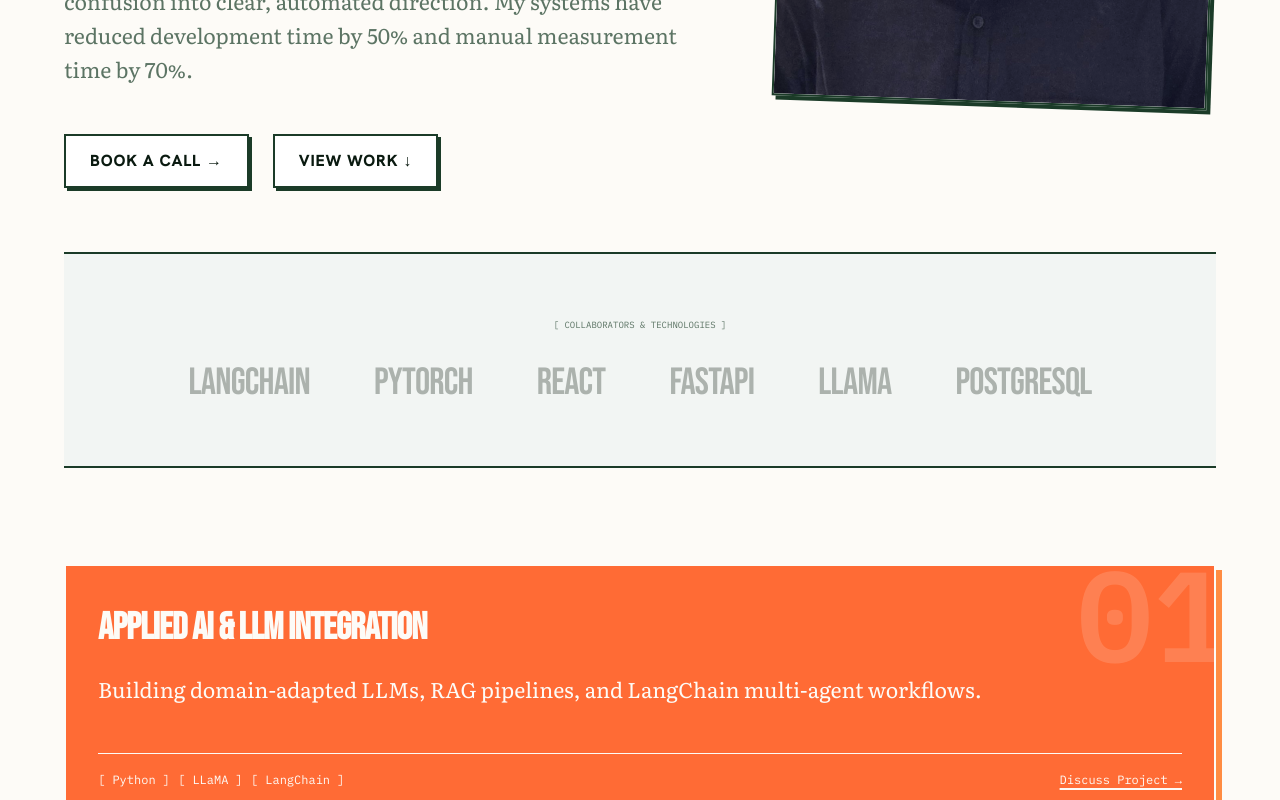
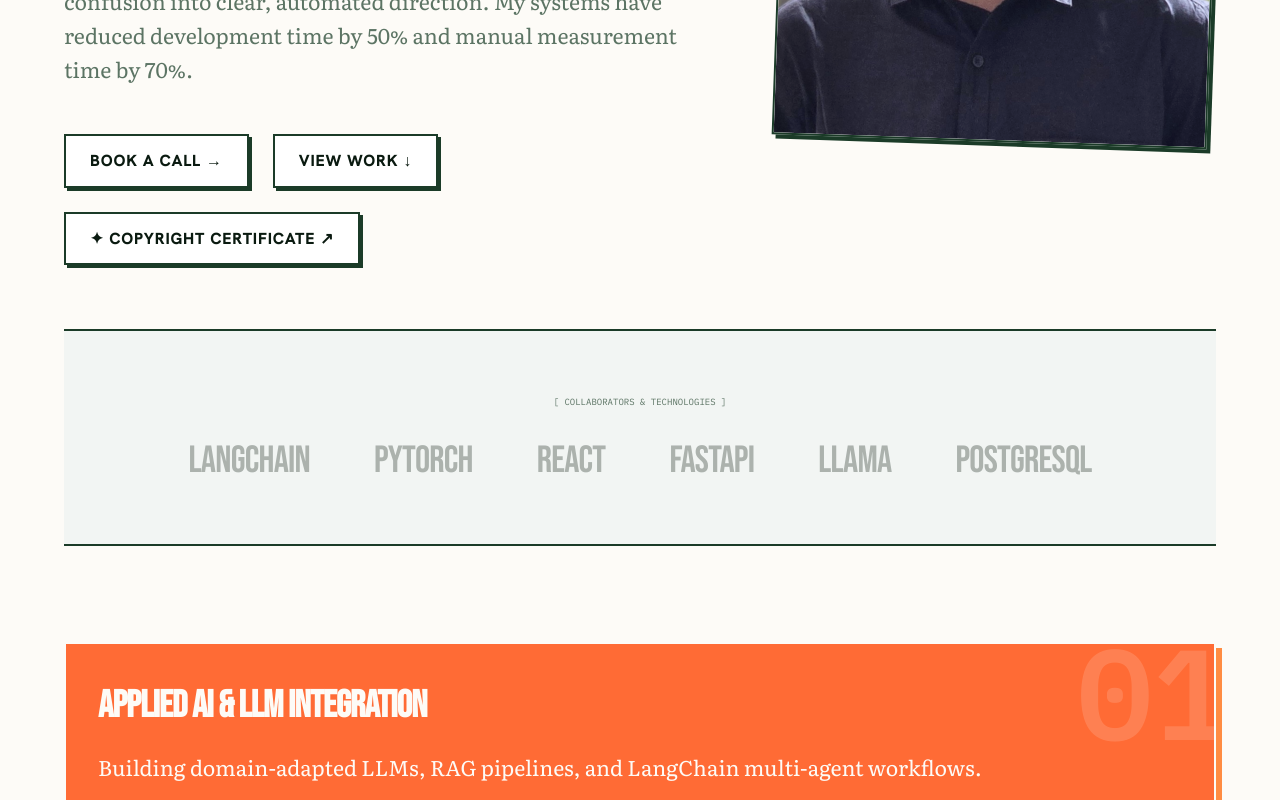
Before and after one commit to RADson2005official/jayraj-portfolio, a plain HTML site: page index.html in a window 1280 px wide. Shown: the part 760-1560 px from the top of the page. Drawn offline with Linux system fonts and the light colour scheme.

Commit message:
Add Copyright Certificate link to hero section

```diff
--- a/index.html
+++ b/index.html
@@ -43,9 +43,12 @@
           <p class="hero__tagline text-display">AI Engineer & Full-Stack Developer Building <em class="accent-text">Intelligent</em> Systems.</p>
           <p class="hero__bio text-serif">Many businesses struggle with chaotic systems and inefficient, complex workflows. I build production-ready AI solutions and full-stack web applications to turn that confusion into clear, automated direction. My systems have reduced development time by 50% and manual measurement time by 70%.</p>
 
-          <div class="hero__actions">
+          <div class="hero__actions" style="flex-wrap: wrap;">
             <a href="#contact" class="btn btn--large text-label">Book a Call &rarr;</a>
             <a href="#work" class="btn btn--outline text-label">View Work &darr;</a>
+            <a href="https://drive.google.com/file/d/1CloQqcsv-Dne0m831KIZpI27yd2iKfDV/view?usp=sharing" target="_blank" class="btn btn--outline text-label" title="View Copyright Certificate">
+              ✦ Copyright Certificate &nearr;
+            </a>
           </div>
         </div>
 
```
